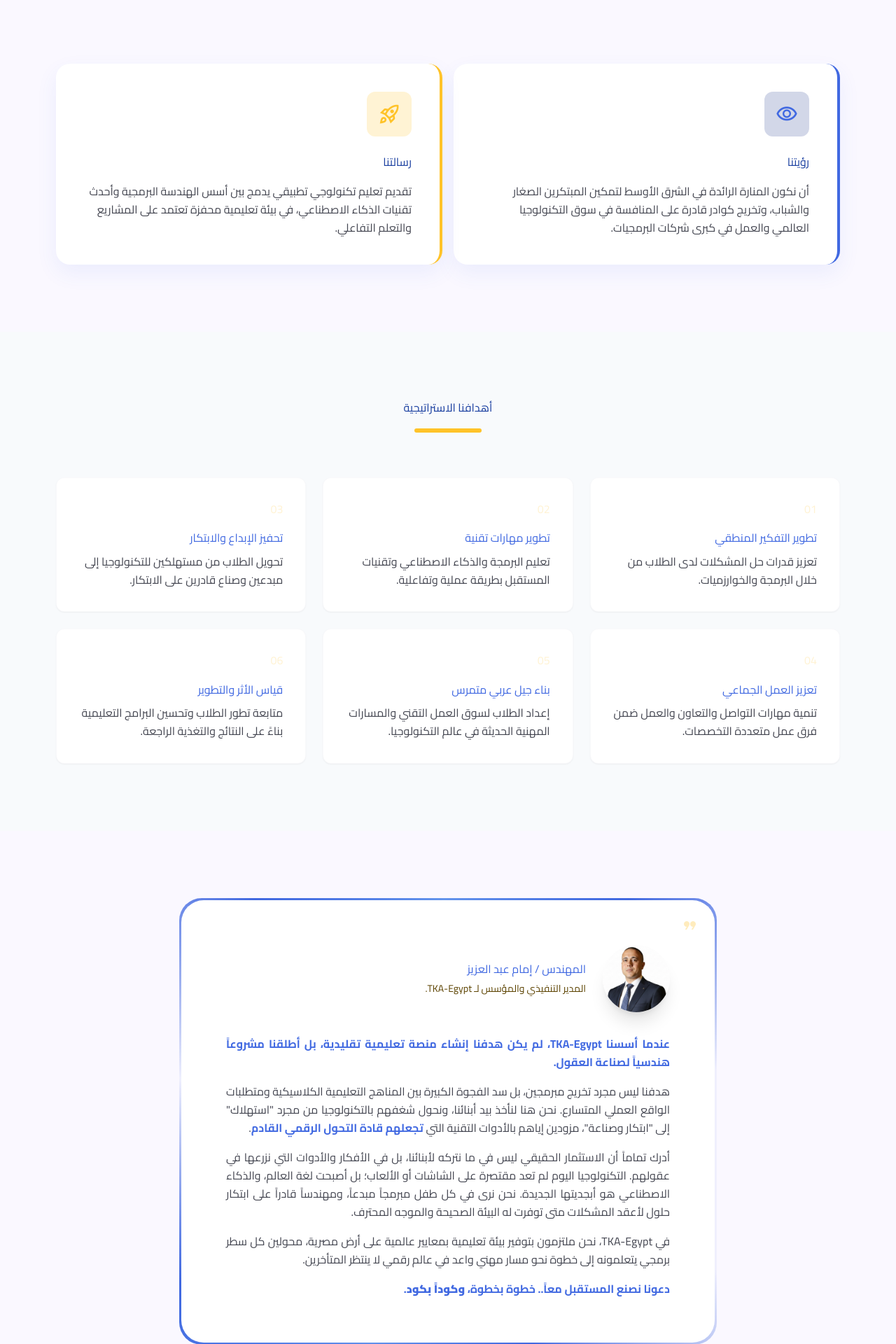
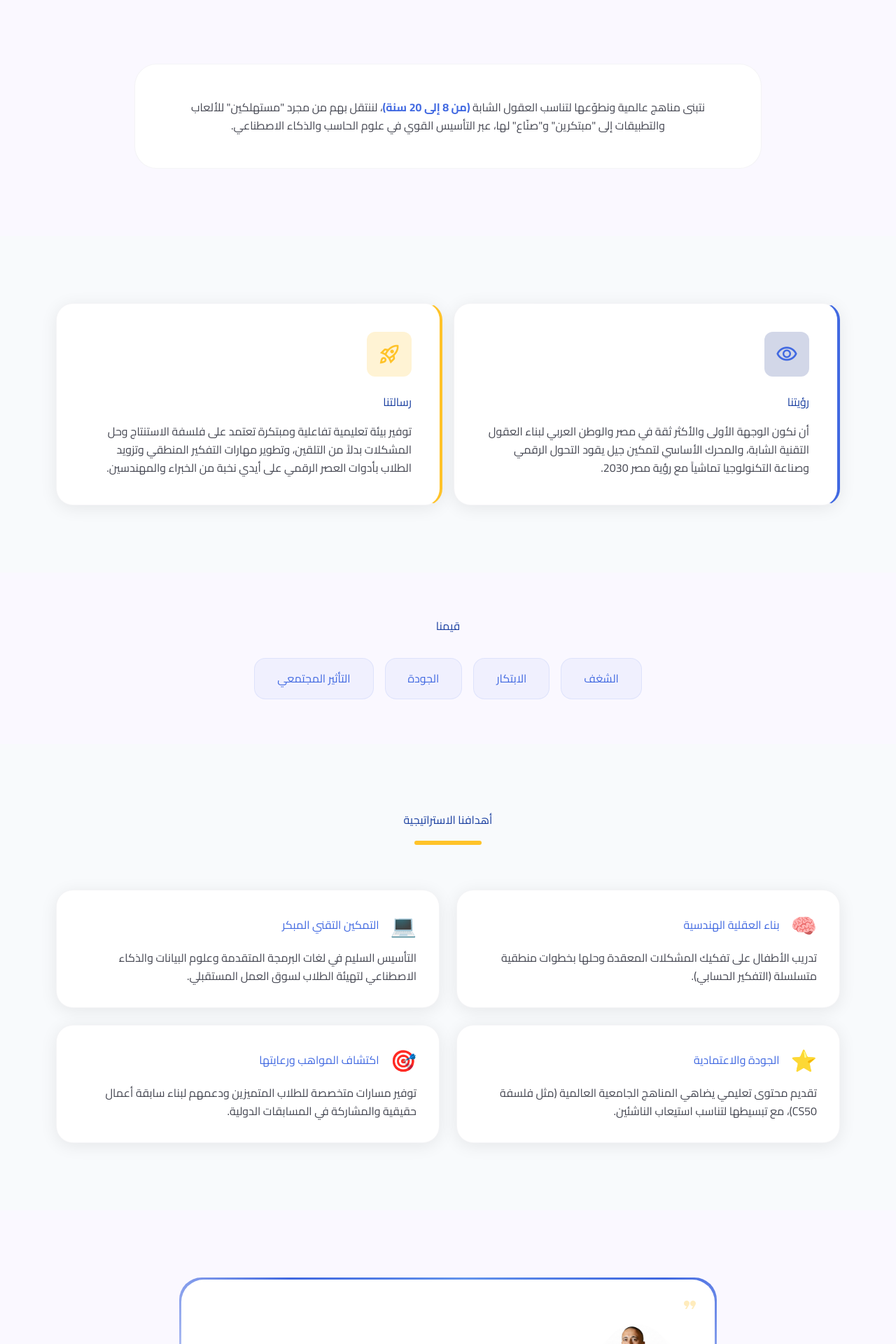
Before and after one commit to emam2025/Tech-Makers, a Next.js app: page /about in a window 1280 px wide. Shown: the part 720-2640 px from the top of the page at 70% size. Built offline with nearby package versions, Linux system fonts and the light colour scheme.

Commit message:
feat: update about page with new TKA-Egypt content, vision, mission, values, and goals

```diff
--- a/app/about/page.js
+++ b/app/about/page.js
@@ -8,30 +8,53 @@ export default function AboutPage() {
         <div className="relative z-10 text-center max-w-4xl mx-auto">
           <span className="inline-block bg-primary/5 text-primary font-label-md text-label-md px-5 py-2 rounded-full mb-6">من نحن</span>
           <h1 className="font-display-lg-mobile md:font-display-lg text-display-lg-mobile md:text-display-lg text-primary-deep mb-6 leading-snug md:leading-tight">نبني جيلًا عربيًا قادرًا على صناعة التكنولوجيا</h1>
-          <p className="text-on-surface-variant font-body-lg mb-10 max-w-2xl mx-auto">نحن في تك ميكرز نؤمن بأن المستقبل يُصنع بأيدي الشباب. مهمتنا هي تحويل الشغف التقني إلى مهارات احترافية تفتح أبواب الابتكار العالمي من قلب مصر.</p>
+          <p className="text-on-surface-variant font-body-lg mb-10 max-w-2xl mx-auto">منذ انطلاقتنا في عام 2016، أخذنا على عاتقنا مسؤولية إعادة صياغة مفهوم تعليم التكنولوجيا للناشئين. TKA-Egypt ليست مجرد مركز لتعليم البرمجة، بل بيئة متكاملة تُدار بعقلية هندسية بحتة.</p>
           <div className="flex flex-wrap justify-center gap-4">
-            <Link href="/register" className="bg-primary-light text-white px-8 py-4 rounded-full font-label-md hover:shadow-lg transition-all">تواصل معنا</Link>
-            <Link href="/tracks" className="border-2 border-secondary text-secondary-container font-bold px-8 py-4 rounded-full font-label-md hover:bg-secondary-container hover:text-white transition-all">برامجنا التدريبية</Link>
+            <Link href="/tracks" className="bg-primary-light text-white px-8 py-4 rounded-full font-label-md hover:shadow-lg transition-all">برامجنا التدريبية</Link>
+            <a href="#founder" className="border-2 border-secondary text-secondary-container font-bold px-8 py-4 rounded-full font-label-md hover:bg-secondary-container hover:text-white transition-all">تعرف على المؤسس</a>
+          </div>
+        </div>
+      </section>
+
+      {/* ABOUT INTRO */}
+      <section className="py-24 px-margin-mobile md:px-margin-desktop bg-surface">
+        <div className="max-w-4xl mx-auto">
+          <div className="bg-white rounded-32 card-shadow p-8 md:p-12 border border-outline-variant/20">
+            <p className="text-on-surface-variant font-body-lg leading-relaxed text-center">
+              نتبنى مناهج عالمية ونطوّعها لتناسب العقول الشابة <strong className="text-primary">(من 8 إلى 20 سنة)</strong>، لننتقل بهم من مجرد &quot;مستهلكين&quot; للألعاب والتطبيقات إلى &quot;مبتكرين&quot; و&quot;صنّاع&quot; لها، عبر التأسيس القوي في علوم الحاسب والذكاء الاصطناعي.
+            </p>
           </div>
         </div>
       </section>
 
       {/* VISION & MISSION */}
-      <section className="py-24 px-margin-mobile md:px-margin-desktop bg-surface">
+      <section className="py-24 px-margin-mobile md:px-margin-desktop bg-bg-off-white">
         <div className="max-w-container-max mx-auto grid grid-cols-1 md:grid-cols-2 gap-gutter">
-          <div className="bg-white p-10 rounded-20 shadow-card-sm border-r-4 border-primary hover:border-primary-light transition-all hover-lift">
+          <div className="bg-white p-10 rounded-24 shadow-[0_4px_24px_rgba(0,0,0,0.08)] border border-outline-variant/20 border-r-4 border-r-primary hover-lift">
             <div className="w-16 h-16 bg-primary-container/20 rounded-xl flex items-center justify-center mb-6 text-primary">
               <span className="material-symbols-outlined" style={{fontSize: 32}}>visibility</span>
             </div>
             <h3 className="font-headline-lg text-primary-deep mb-4">رؤيتنا</h3>
-            <p className="text-on-surface-variant font-body-md leading-relaxed">أن نكون المنارة الرائدة في الشرق الأوسط لتمكين المبتكرين الصغار والشباب، وتخريج كوادر قادرة على المنافسة في سوق التكنولوجيا العالمي والعمل في كبرى شركات البرمجيات.</p>
+            <p className="text-on-surface-variant font-body-md leading-relaxed">أن نكون الوجهة الأولى والأكثر ثقة في مصر والوطن العربي لبناء العقول التقنية الشابة، والمحرك الأساسي لتمكين جيل يقود التحول الرقمي وصناعة التكنولوجيا تماشياً مع رؤية مصر 2030.</p>
           </div>
-          <div className="bg-white p-10 rounded-20 shadow-card-sm border-r-4 border-secondary-container hover:border-accent-deep transition-all hover-lift">
+          <div className="bg-white p-10 rounded-24 shadow-[0_4px_24px_rgba(0,0,0,0.08)] border border-outline-variant/20 border-r-4 border-r-secondary-container hover-lift">
             <div className="w-16 h-16 bg-secondary-container/20 rounded-xl flex items-center justify-center mb-6 text-secondary-container">
               <span className="material-symbols-outlined" style={{fontSize: 32}}>rocket_launch</span>
             </div>
             <h3 className="font-headline-lg text-primary-deep mb-4">رسالتنا</h3>
-            <p className="text-on-surface-variant font-body-md leading-relaxed">تقديم تعليم تكنولوجي تطبيقي يدمج بين أسس الهندسة البرمجية وأحدث تقنيات الذكاء الاصطناعي، في بيئة تعليمية محفزة تعتمد على المشاريع والتعلم التفاعلي.</p>
+            <p className="text-on-surface-variant font-body-md leading-relaxed">توفير بيئة تعليمية تفاعلية ومبتكرة تعتمد على فلسفة الاستنتاج وحل المشكلات بدلاً من التلقين، وتطوير مهارات التفكير المنطقي وتزويد الطلاب بأدوات العصر الرقمي على أيدي نخبة من الخبراء والمهندسين.</p>
+          </div>
+        </div>
+      </section>
+
+      {/* VALUES */}
+      <section className="py-16 px-margin-mobile md:px-margin-desktop bg-surface">
+        <div className="max-w-container-max mx-auto text-center">
+          <h2 className="font-headline-xl text-primary-deep mb-8">قيمنا</h2>
+          <div className="flex flex-wrap justify-center gap-4">
+            {['الشغف', 'الابتكار', 'الجودة', 'التأثير المجتمعي'].map((v, i) => (
+              <span key={i} className="bg-primary/5 text-primary px-8 py-4 rounded-2xl font-headline-md border border-primary/10">{v}</span>
+            ))}
           </div>
         </div>
       </section>
@@ -42,42 +65,40 @@ export default function AboutPage() {
           <h2 className="font-headline-xl text-primary-deep mb-4">أهدافنا الاستراتيجية</h2>
           <div className="h-1.5 w-24 bg-secondary-container mx-auto rounded-full"></div>
         </div>
-        <div className="max-w-container-max mx-auto grid grid-cols-1 md:grid-cols-2 lg:grid-cols-3 gap-6">
-          <div className="group bg-white p-8 rounded-xl shadow-sm hover:shadow-xl transition-all border border-outline-variant/10 hover:border-secondary-container/50">
-            <span className="text-secondary-container font-headline-xl opacity-20 group-hover:opacity-100 transition-opacity">01</span>
-            <h4 className="font-headline-lg text-primary mt-4 mb-2">تطوير التفكير المنطقي</h4>
-            <p className="text-on-surface-variant font-body-md">تعزيز قدرات حل المشكلات لدى الطلاب من خلال البرمجة والخوارزميات.</p>
+        <div className="max-w-container-max mx-auto grid grid-cols-1 md:grid-cols-2 gap-6">
+          <div className="group bg-white p-8 rounded-24 shadow-[0_4px_24px_rgba(0,0,0,0.08)] border border-outline-variant/20 hover-lift">
+            <div className="flex items-center gap-4 mb-4">
+              <span className="text-3xl">🧠</span>
+              <h4 className="font-headline-lg text-primary">بناء العقلية الهندسية</h4>
+            </div>
+            <p className="text-on-surface-variant font-body-md">تدريب الأطفال على تفكيك المشكلات المعقدة وحلها بخطوات منطقية متسلسلة (التفكير الحسابي).</p>
           </div>
-          <div className="group bg-white p-8 rounded-xl shadow-sm hover:shadow-xl transition-all border border-outline-variant/10 hover:border-secondary-container/50">
-            <span className="text-secondary-container font-headline-xl opacity-20 group-hover:opacity-100 transition-opacity">02</span>
-            <h4 className="font-headline-lg text-primary mt-4 mb-2">تطوير مهارات تقنية</h4>
-            <p className="text-on-surface-variant font-body-md">تعليم البرمجة والذكاء الاصطناعي وتقنيات المستقبل بطريقة عملية وتفاعلية.</p>
+          <div className="group bg-white p-8 rounded-24 shadow-[0_4px_24px_rgba(0,0,0,0.08)] border border-outline-variant/20 hover-lift">
+            <div className="flex items-center gap-4 mb-4">
+              <span className="text-3xl">💻</span>
+              <h4 className="font-headline-lg text-primary">التمكين التقني المبكر</h4>
+            </div>
+            <p className="text-on-surface-variant font-body-md">التأسيس السليم في لغات البرمجة المتقدمة وعلوم البيانات والذكاء الاصطناعي لتهيئة الطلاب لسوق العمل المستقبلي.</p>
           </div>
-          <div className="group bg-white p-8 rounded-xl shadow-sm hover:shadow-xl transition-all border border-outline-variant/10 hover:border-secondary-container/50">
-            <span className="text-secondary-container font-headline-xl opacity-20 group-hover:opacity-100 transition-opacity">03</span>
-            <h4 className="font-headline-lg text-primary mt-4 mb-2">تحفيز الإبداع والابتكار</h4>
-            <p className="text-on-surface-variant font-body-md">تحويل الطلاب من مستهلكين للتكنولوجيا إلى مبدعين وصناع قادرين على الابتكار.</p>
+          <div className="group bg-white p-8 rounded-24 shadow-[0_4px_24px_rgba(0,0,0,0.08)] border border-outline-variant/20 hover-lift">
+            <div className="flex items-center gap-4 mb-4">
+              <span className="text-3xl">⭐</span>
+              <h4 className="font-headline-lg text-primary">الجودة والاعتمادية</h4>
+            </div>
+            <p className="text-on-surface-variant font-body-md">تقديم محتوى تعليمي يضاهي المناهج الجامعية العالمية (مثل فلسفة CS50)، مع تبسيطها لتناسب استيعاب الناشئين.</p>
           </div>
-          <div className="group bg-white p-8 rounded-xl shadow-sm hover:shadow-xl transition-all border border-outline-variant/10 hover:border-secondary-container/50">
-            <span className="text-secondary-container font-headline-xl opacity-20 group-hover:opacity-100 transition-opacity">04</span>
-            <h4 className="font-headline-lg text-primary mt-4 mb-2">تعزيز العمل الجماعي</h4>
-            <p className="text-on-surface-variant font-body-md">تنمية مهارات التواصل والتعاون والعمل ضمن فرق عمل متعددة التخصصات.</p>
-          </div>
-          <div className="group bg-white p-8 rounded-xl shadow-sm hover:shadow-xl transition-all border border-outline-variant/10 hover:border-secondary-container/50">
-            <span className="text-secondary-container font-headline-xl opacity-20 group-hover:opacity-100 transition-opacity">05</span>
-            <h4 className="font-headline-lg text-primary mt-4 mb-2">بناء جيل عربي متمرس</h4>
-            <p className="text-on-surface-variant font-body-md">إعداد الطلاب لسوق العمل التقني والمسارات المهنية الحديثة في عالم التكنولوجيا.</p>
-          </div>
-          <div className="group bg-white p-8 rounded-xl shadow-sm hover:shadow-xl transition-all border border-outline-variant/10 hover:border-secondary-container/50">
-            <span className="text-secondary-container font-headline-xl opacity-20 group-hover:opacity-100 transition-opacity">06</span>
-            <h4 className="font-headline-lg text-primary mt-4 mb-2">قياس الأثر والتطوير</h4>
-            <p className="text-on-surface-variant font-body-md">متابعة تطور الطلاب وتحسين البرامج التعليمية بناءً على النتائج والتغذية الراجعة.</p>
+          <div className="group bg-white p-8 rounded-24 shadow-[0_4px_24px_rgba(0,0,0,0.08)] border border-outline-variant/20 hover-lift">
+            <div className="flex items-center gap-4 mb-4">
+              <span className="text-3xl">🎯</span>
+              <h4 className="font-headline-lg text-primary">اكتشاف المواهب ورعايتها</h4>
+            </div>
+            <p className="text-on-surface-variant font-body-md">توفير مسارات متخصصة للطلاب المتميزين ودعمهم لبناء سابقة أعمال حقيقية والمشاركة في المسابقات الدولية.</p>
           </div>
         </div>
       </section>
 
       {/* FOUNDER */}
-      <section className="py-24 px-margin-mobile md:px-margin-desktop bg-surface overflow-hidden">
+      <section className="py-24 px-margin-mobile md:px-margin-desktop bg-surface overflow-hidden" id="founder">
         <div className="max-w-3xl mx-auto">
           <div className="glow-border" style={{padding:3}}>
             <div className="bg-white rounded-32 shadow-card p-8 md:p-16 relative text-center">
@@ -94,10 +115,10 @@ export default function AboutPage() {
             </div>
             <div className="text-on-surface-variant font-body-lg leading-relaxed max-w-2xl mx-auto space-y-4 text-justify">
               <p className="text-royal font-bold">عندما أسسنا TKA-Egypt، لم يكن هدفنا إنشاء منصة تعليمية تقليدية، بل أطلقنا مشروعاً هندسياً لصناعة العقول.</p>
-              <p>هدفنا ليس مجرد تخريج مبرمجين، بل سد الفجوة الكبيرة بين المناهج التعليمية الكلاسيكية ومتطلبات الواقع العملي المتسارع. نحن هنا لنأخذ بيد أبنائنا، ونحول شغفهم بالتكنولوجيا من مجرد "استهلاك" إلى "ابتكار وصناعة"، مزودين إياهم بالأدوات التقنية التي <span className="text-royal font-bold">تجعلهم قادة التحول الرقمي القادم</span>.</p>
+              <p>هدفنا ليس مجرد تخريج مبرمجين، بل سد الفجوة الكبيرة بين المناهج التعليمية الكلاسيكية ومتطلبات الواقع العملي المتسارع. نحن هنا لنأخذ بيد أبنائنا، ونحول شغفهم بالتكنولوجيا من مجرد &quot;استهلاك&quot; إلى &quot;ابتكار وصناعة&quot;، مزودين إياهم بالأدوات التقنية التي <span className="text-royal font-bold">تجعلهم قادة التحول الرقمي القادم</span>.</p>
               <p>أدرك تماماً أن الاستثمار الحقيقي ليس في ما نتركه لأبنائنا، بل في الأفكار والأدوات التي نزرعها في عقولهم. التكنولوجيا اليوم لم تعد مقتصرة على الشاشات أو الألعاب؛ بل أصبحت لغة العالم، والذكاء الاصطناعي هو أبجديتها الجديدة. نحن نرى في كل طفل مبرمجاً مبدعاً، ومهندساً قادراً على ابتكار حلول لأعقد المشكلات متى توفرت له البيئة الصحيحة والموجه المحترف.</p>
               <p>في TKA-Egypt، نحن ملتزمون بتوفير بيئة تعليمية بمعايير عالمية على أرض مصرية، محولين كل سطر برمجي يتعلمونه إلى خطوة نحو مسار مهني واعد في عالم رقمي لا ينتظر المتأخرين.</p>
-              <p className="text-royal font-bold">دعونا نصنع المستقبل معاً.. خطوة بخطوة، <strong className="text-royal">وكوداً بكود</strong>.</p>
+              <p className="text-royal font-bold">دعونا نصنع المستقبل معاً.. خطوة بخطوة، وكوداً بكود.</p>
             </div>
           </div>
         </div>
@@ -111,8 +132,8 @@ export default function AboutPage() {
             <h2 className="font-headline-xl md:text-display-lg text-white mb-8">جاهز لتكون صانع التكنولوجيا القادم؟</h2>
             <p className="text-primary-fixed font-body-lg mb-12 max-w-2xl mx-auto">انضم إلى مئات الطلاب الذين بدأوا رحلتهم معنا وحولوا شغفهم إلى واقع ملموس.</p>
             <div className="flex flex-wrap justify-center gap-6">
-              <Link href="/register" className="bg-secondary-container text-on-secondary-container font-bold px-12 py-5 rounded-full font-headline-lg hover:shadow-highlight transition-all scale-100 hover:scale-105">سجل الآن مجاناً</Link>
-              <Link href="/tracks" className="border-2 border-primary-fixed text-primary-fixed px-12 py-5 rounded-full font-headline-lg hover:bg-primary-fixed hover:text-primary-container transition-all">استكشف المسارات</Link>
+              <Link href="/tracks" className="bg-secondary-container text-on-secondary-container font-bold px-12 py-5 rounded-full font-headline-lg hover:shadow-highlight transition-all scale-100 hover:scale-105">استكشف المسارات</Link>
+              <Link href="/register" className="border-2 border-primary-fixed text-primary-fixed px-12 py-5 rounded-full font-headline-lg hover:bg-primary-fixed hover:text-primary-container transition-all">سجل الآن</Link>
             </div>
           </div>
         </div>
```
